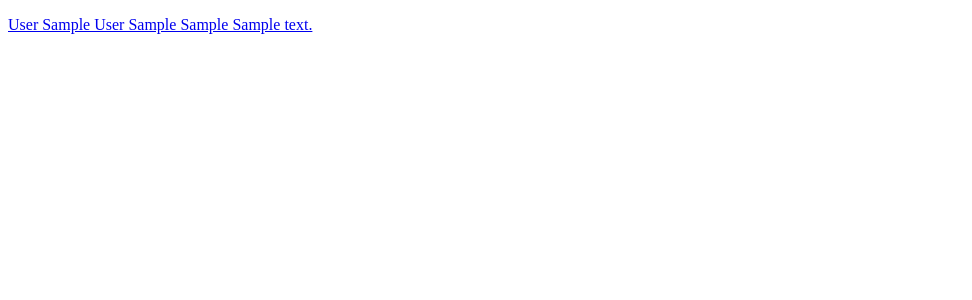
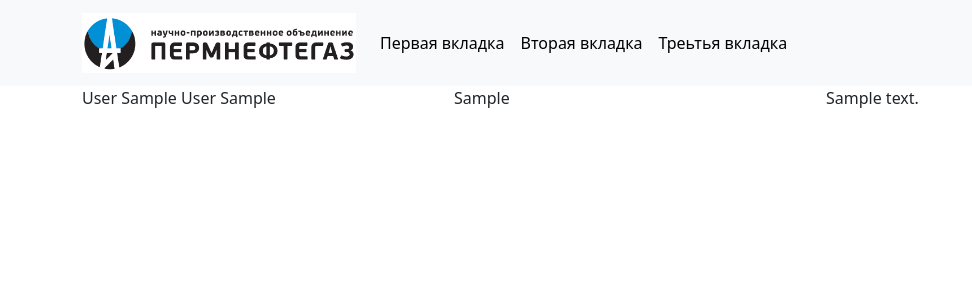
Before and after one commit to ZigulatNatria/InfoOt, a Django app: page / in a window 1280 px wide. Shown: the top 300 px of the page, without its empty margins (0-972 px from the left). Run offline with Django 4.2, Linux system fonts and the light colour scheme; tables that the repository leaves empty hold one stand-in row (values such as "Sample post").

Commit message:
Начальная настройка html шаблонов с применением Bootstrap

```diff
--- a/InfoOt/InfoOt/settings.py
+++ b/InfoOt/InfoOt/settings.py
@@ -117,7 +117,11 @@ USE_TZ = True
 # Static files (CSS, JavaScript, Images)
 # https://docs.djangoproject.com/en/4.1/howto/static-files/
 
-STATIC_URL = 'static/'
+STATIC_URL = '/static/'
+
+STATICFILES_DIRS = (
+    os.path.join(BASE_DIR, "static"),
+)
 
 MEDIA_ROOT = os.path.join(BASE_DIR, 'media')
 MEDIA_URL = '/media/'
--- /dev/null
+++ b/InfoOt/templates/base.html
@@ -0,0 +1,37 @@
+<!DOCTYPE html>
+<html lang="en">
+ <head>
+        <meta charset="UTF-8">
+        <title>InfoOt</title>
+        <meta name="viewport" content="width=device-width, initial-scale=1, shrink-to-fit=no" />
+        <link href="https://cdn.jsdelivr.net/npm/bootstrap@5.3.0-alpha1/dist/css/bootstrap.min.css" rel="stylesheet" integrity="sha384-GLhlTQ8iRABdZLl6O3oVMWSktQOp6b7In1Zl3/Jr59b6EGGoI1aFkw7cmDA6j6gD" crossorigin="anonymous">
+        <script src="https://cdn.jsdelivr.net/npm/bootstrap@5.3.0-alpha1/dist/js/bootstrap.bundle.min.js" integrity="sha384-w76AqPfDkMBDXo30jS1Sgez6pr3x5MlQ1ZAGC+nuZB+EYdgRZgiwxhTBTkF7CXvN" crossorigin="anonymous"></script>
+    </head>
+    <body>
+        <nav class="navbar navbar-expand-lg bg-body-tertiary">
+          <div class="container">
+            <a class="navbar-brand" href="{% url 'employee' %}">
+              <img src="/static/img/logo2.png" width="274" height="60" alt="" loading="lazy">
+            </a>
+              <button class="navbar-toggler" type="button" data-bs-toggle="collapse" data-bs-target="#navbarSupportedContent" aria-controls="navbarSupportedContent" aria-expanded="false" aria-label="Переключатель навигации">
+                  <span class="navbar-toggler-icon"></span>
+              </button>
+              <div class="collapse navbar-collapse" id="navbarSupportedContent">
+                  <ul class="navbar-nav me-auto mb-2 mb-lg-0">
+                      <li class="nav-item">
+                          <a class="nav-link active" aria-current="page" href="#">Первая вкладка</a>
+                      </li>
+                      <li class="nav-item">
+                          <a class="nav-link active" aria-current="page" href="#">Вторая вкладка</a>
+                      </li>
+                       <li class="nav-item">
+                          <a class="nav-link active" aria-current="page" href="#">Треьтья вкладка</a>
+                      </li>
+                  </ul>
+              </div>
+          </div>
+        </nav>
+        {% block content %}
+        {% endblock content %}
+    </body>
+</html>
--- a/InfoOt/templates/index.html
+++ b/InfoOt/templates/index.html
@@ -1,12 +1,25 @@
 <!DOCTYPE html>
 <html lang="en">
-<head>
-    <meta charset="UTF-8">
-    <title>Список работников</title>
-</head>
+{% extends 'base.html' %}
 <body>
+{% block content %}
+<div class="container">
+    <div class="row justify-content-start">
     {% for employ in employee %}
-        <p><a href="{% url 'profile_employee' employ.pk %}">{{employ.surname}} {{employ.name}} {{employ.patronym}} {{employ.profession}} {{employ.subdivision}}</a></p>
+        <div class="row justify-content-start">
+            <div class="col">
+                <a class="nav-link" href="{% url 'profile_employee' employ.pk %}">{{employ.surname}} {{employ.name}} {{employ.patronym}}</a>
+            </div>
+            <div class="col">
+                {{employ.profession}}
+            </div>
+            <div class="col">
+                {{employ.subdivision}}
+            </div>
+        </div>
     {% endfor %}
+</div>
+</div>
+{% endblock content %}
 </body>
 </html>
```
Also changed, not shown: InfoOt/templates/certificate.html (+5 -5 lines), InfoOt/templates/education.html (+5 -5 lines), InfoOt/templates/medicine.html (+5 -4 lines), InfoOt/templates/profile.html (+5 -4 lines), InfoOt/templates/psycho.html (+5 -5 lines), InfoOt/static/img/logo2.png (added), 1 other file.
